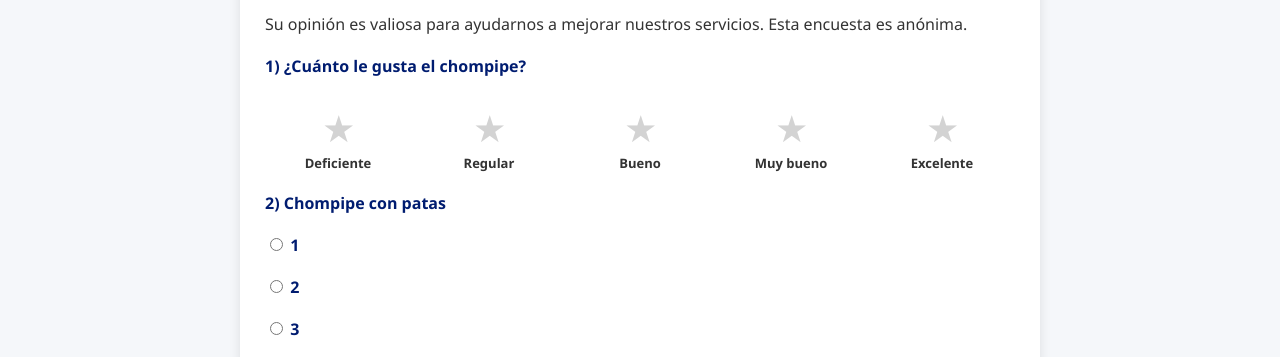
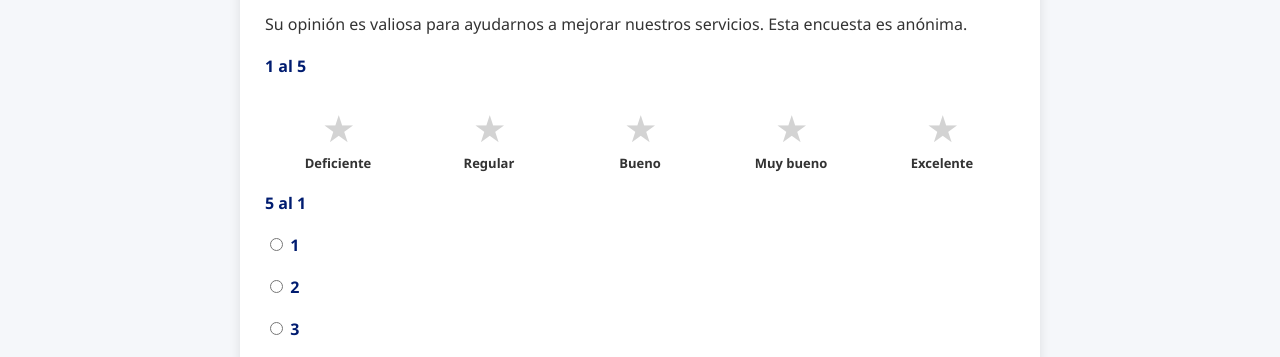
Before and after one commit to josemarcosgilv-dotcom/encuesta2, a plain HTML site: page index.html in a window 1280 px wide. Shown: the part 425-782 px from the top of the page. Drawn offline with Linux system fonts and the light colour scheme; files that its build step writes are made by us from their sources.

Commit message:
prueba 3.1

```diff
--- a/index.html
+++ b/index.html
@@ -136,7 +136,7 @@
 
 
       <section class="section active" data-step="0">
-        <label>1) ¿Cuánto le gusta el chompipe?</label>
+        <label>1 al 5</label>
         <div class="rating">
           <input type="radio" id="r1-1" name="entry.1226995436" value="1"><label for="r1-1"><span class="star">★</span><span class="text-label">Deficiente</span></label>
           <input type="radio" id="r1-2" name="entry.1226995436" value="2"><label for="r1-2"><span class="star">★</span><span class="text-label">Regular</span></label>
@@ -146,7 +146,7 @@
         </div>
 
       <div class="question">
-          <label>2) Chompipe con patas</label>
+          <label>5 al 1</label>
           <div class="radios">
             <label><input type="radio" name="entry.1643644711" value="1" required> 1</label>
             <label><input type="radio" name="entry.1643644711" value="2"> 2</label>
```
